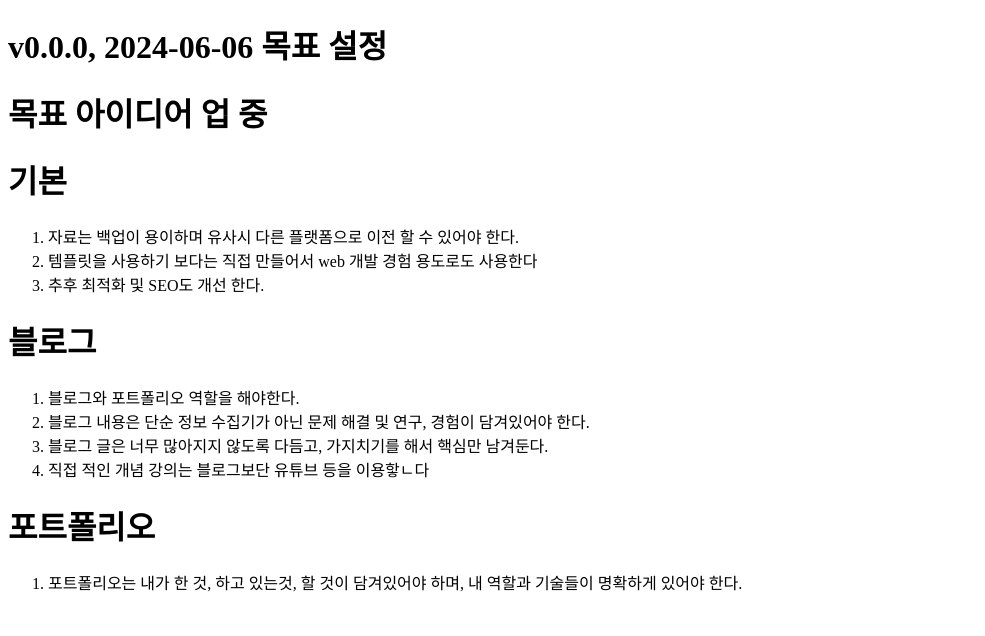
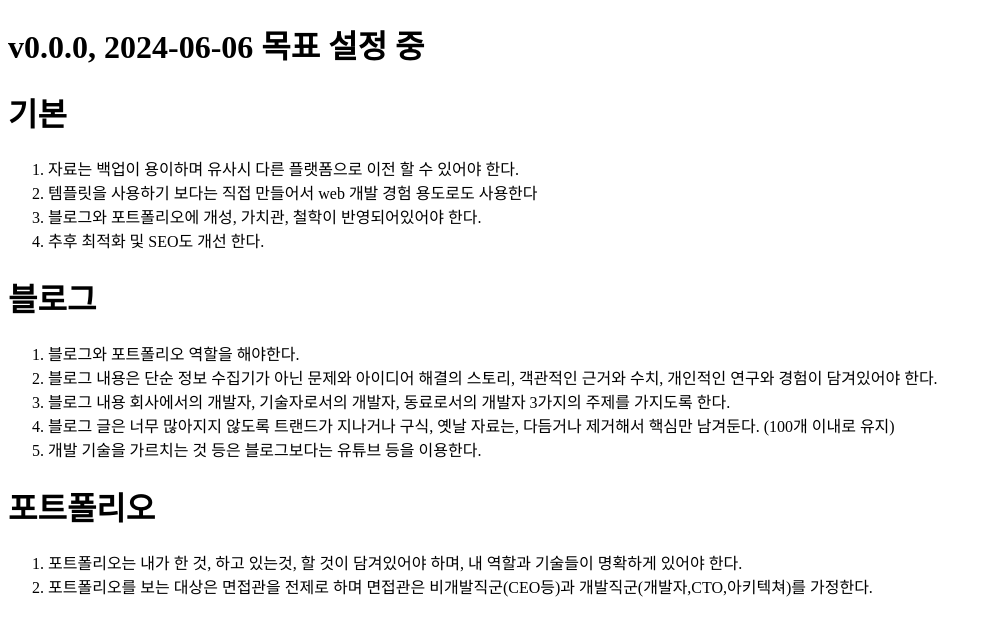
Before and after one commit to arrilab/arrilab.github.io, a plain HTML site: page index.html in a window 1280 px wide. Shown: the whole page, without its empty margins (0-985 px from the left). Drawn offline with Linux system fonts and the light colour scheme.

Commit message:
eidt goal

```diff
--- a/index.html
+++ b/index.html
@@ -6,27 +6,28 @@
     <title>아리랩 개발 블로그</title>
 </head>
 <body>
-    <h1>v0.0.0, 2024-06-06 목표 설정</h1>
-    <h1>목표 아이디어 업 중</h1>
-
+    <h1>v0.0.0, 2024-06-06 목표 설정 중</h1>
     <h1>기본</h1>
     <ol>
         <li>자료는 백업이 용이하며 유사시 다른 플랫폼으로 이전 할 수 있어야 한다.</li>
         <li>템플릿을 사용하기 보다는 직접 만들어서 web 개발 경험 용도로도 사용한다</li>
+        <li>블로그와 포트폴리오에 개성, 가치관, 철학이 반영되어있어야 한다.</li>
         <li>추후 최적화 및 SEO도 개선 한다. </li>
     </ol>
 
     <h1>블로그</h1>
     <ol>
         <li>블로그와 포트폴리오 역할을 해야한다.</li>
-        <li>블로그 내용은 단순 정보 수집기가 아닌 문제 해결 및 연구, 경험이 담겨있어야 한다.</li>
-        <li>블로그 글은 너무 많아지지 않도록 다듬고, 가지치기를 해서 핵심만 남겨둔다.</li>
-        <li>직접 적인 개념 강의는 블로그보단 유튜브 등을 이용핳ㄴ다</li>
+        <li>블로그 내용은 단순 정보 수집기가 아닌 문제와 아이디어 해결의 스토리, 객관적인 근거와 수치, 개인적인 연구와 경험이 담겨있어야 한다.</li>
+        <li>블로그 내용 회사에서의 개발자, 기술자로서의 개발자, 동료로서의 개발자 3가지의 주제를 가지도록 한다.</li>
+        <li>블로그 글은 너무 많아지지 않도록 트랜드가 지나거나 구식, 옛날 자료는, 다듬거나 제거해서 핵심만 남겨둔다. (100개 이내로 유지)</li>
+        <li>개발 기술을 가르치는 것 등은 블로그보다는 유튜브 등을 이용한다.</li>
     </ol>
 
     <h1>포트폴리오</h1>
     <ol>
         <li>포트폴리오는 내가 한 것, 하고 있는것, 할 것이 담겨있어야 하며, 내 역할과 기술들이 명확하게 있어야 한다.</li>
+        <li>포트폴리오를 보는 대상은 면접관을 전제로 하며 면접관은 비개발직군(CEO등)과 개발직군(개발자,CTO,아키텍쳐)를 가정한다.</li>
     </ol>
 </body>
 </html>
```
